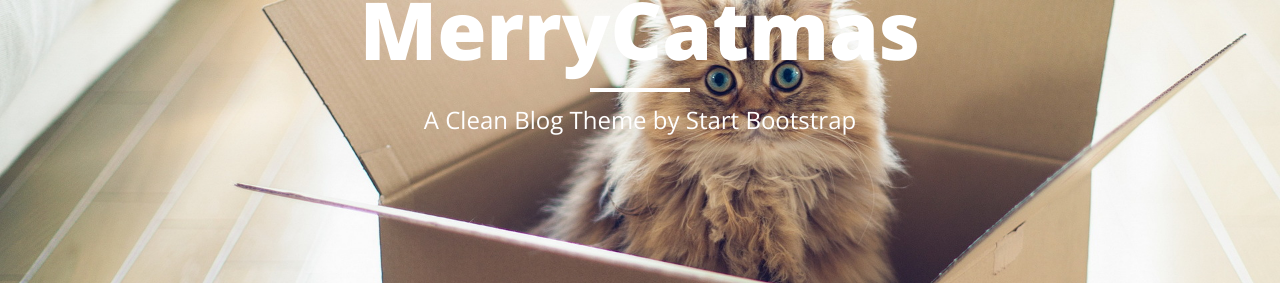
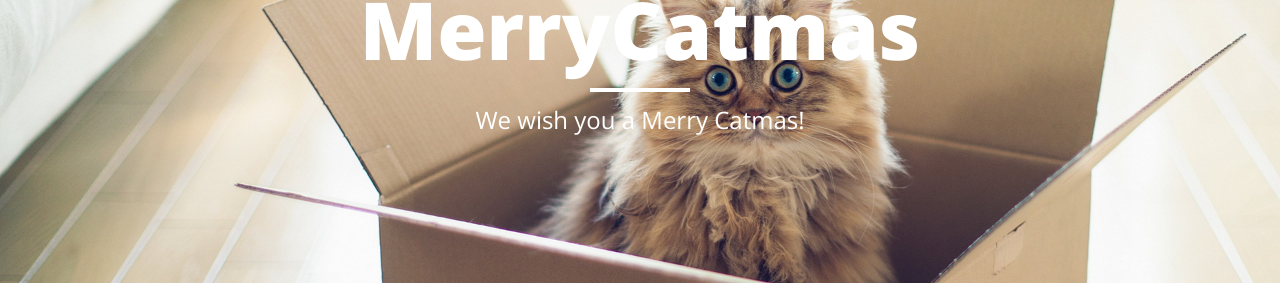
Before and after one commit to MerryCatmas/MerryCatmas.github.io, a Jekyll site: the page built from index.html, in a window 1280 px wide. Shown: the part 165-465 px from the top of the page. Built offline with Jekyll 4.4.1, drawn with Linux system fonts in a browser that asks for light colours; nearby versions of some CDN libraries; the list of posts is cut into pages by our own code.

Commit message:
Darker background image+change text

```diff
--- a/css/clean-blog.css
+++ b/css/clean-blog.css
@@ -152,8 +152,8 @@
 .intro-header {
   background: no-repeat center center;
   background: linear-gradient(
-                       rgba(20,20,20, .5),
-                       rgba(20,20,20, .5)),
+                       rgba(0,0,0,.6),
+                       rgba(0,0,0,.6)),
                        url("/img/home-bg.jpg");
   background-attachment: scroll;
   -webkit-background-size: cover;
--- a/index.html
+++ b/index.html
@@ -1,6 +1,6 @@
 ---
 layout: page
-description: "A Clean Blog Theme by Start Bootstrap"
+description: "We wish you a Merry Catmas!"
 ---
 
 {% for post in paginator.posts %}
```
